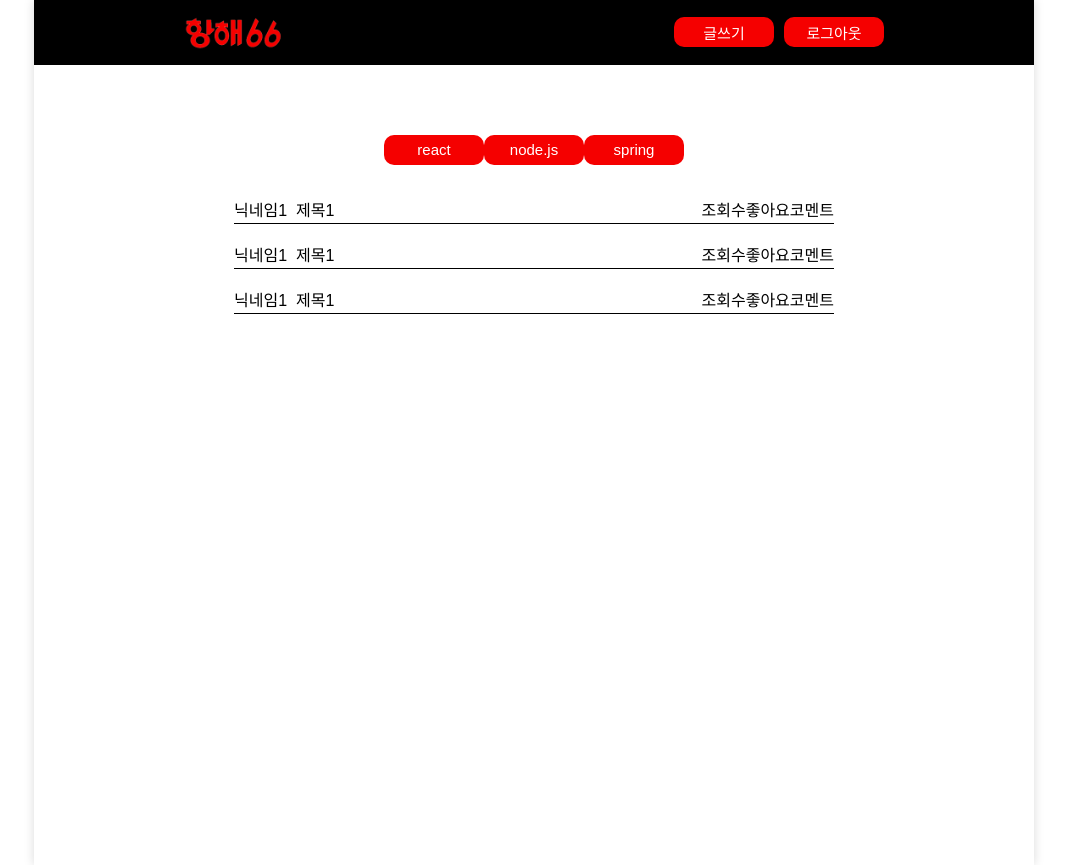
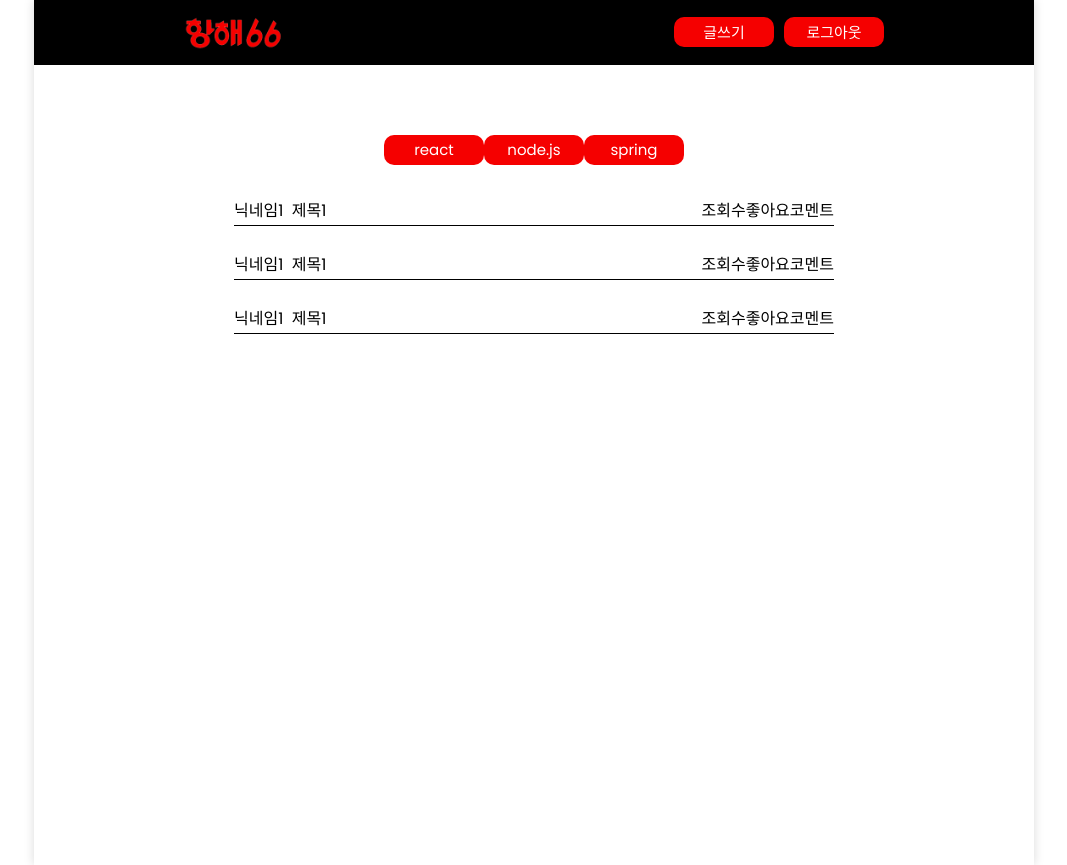
Before and after one commit to gigupc11/MiniProject_Hanghae66_FE, a React (Create React App) app in the folder client/: page / in a window 1280 px wide. Shown: the whole page, without its empty margins (106-1173 px from the left). Built offline with nearby package versions, Linux system fonts and the light colour scheme.

Commit message:
design: font style

```diff
--- a/client/src/App.css
+++ b/client/src/App.css
@@ -1,3 +1,5 @@
+@import url('https://fonts.googleapis.com/css?family=Poppins:300,400,500,600,700,800,900&display=swap');
+
 * {
   padding: 0;
   margin: 0;
```
